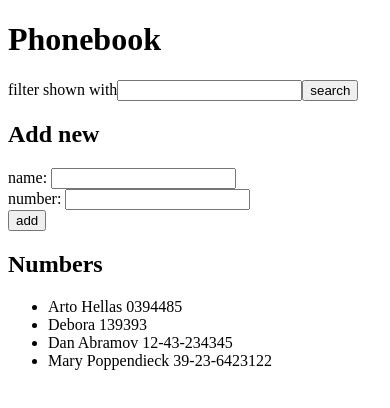
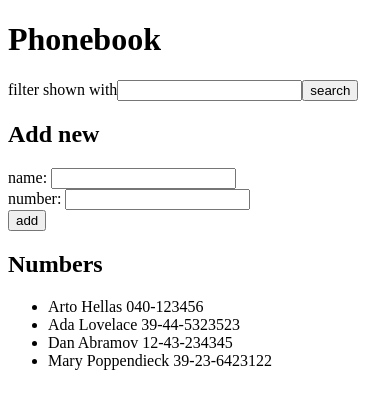
Before and after one commit to deboragaleano/fullstackopen, a React (Create React App) app in the folder part2/phonebook/: page / in a window 390 px wide. Shown: the top 408 px of the page. Built offline with nearby package versions, Linux system fonts and the light colour scheme; data requests are answered from the project's data file.

Commit message:
phonebook step6

```diff
--- /dev/null
+++ b/part2/phonebook/db.json
@@ -0,0 +1,24 @@
+{
+  "persons":[
+    {
+      "name": "Arto Hellas",
+      "number": "040-123456",
+      "id": 1
+    },
+    {
+      "name": "Ada Lovelace",
+      "number": "39-44-5323523",
+      "id": 2
+    },
+    {
+      "name": "Dan Abramov",
+      "number": "12-43-234345",
+      "id": 3
+    },
+    {
+      "name": "Mary Poppendieck",
+      "number": "39-23-6423122",
+      "id": 4
+    }
+  ]
+}
--- a/part2/phonebook/src/App.js
+++ b/part2/phonebook/src/App.js
@@ -1,4 +1,5 @@
-import React, { useState } from 'react';
+import React, { useState, useEffect } from 'react';
+import axios from 'axios';
 
 const Search = ({query, handleSearch, searchContact}) => {
   return (
@@ -38,17 +39,19 @@
   )
 }
 
-
 const App = () => {
-  const [ persons, setPersons ] = useState([
-    { name: 'Arto Hellas', number: '0394485' },
-    { name: 'Debora', number: '139393'},
-    { name: 'Dan Abramov', number: '12-43-234345' },
-    { name: 'Mary Poppendieck', number: '39-23-6423122'}
-  ])
+  const [ persons, setPersons ] = useState([ ])
   const [ newName, setNewName ] = useState('')
   const [ newNumber, setNewNumber ] = useState('')
   const [ newSearch, setNewSearch] = useState('')
+
+  useEffect(() => {
+    axios
+      .get('http://localhost:3001/persons')
+      .then(response => {
+        setPersons(response.data)
+      })
+  }, [])
 
   const addContact = (e) => {
     e.preventDefault();
```
Also changed, not shown: part2/phonebook/package.json (+6 -1 lines), 1 other file (tests, documents, lock files or other folders).
